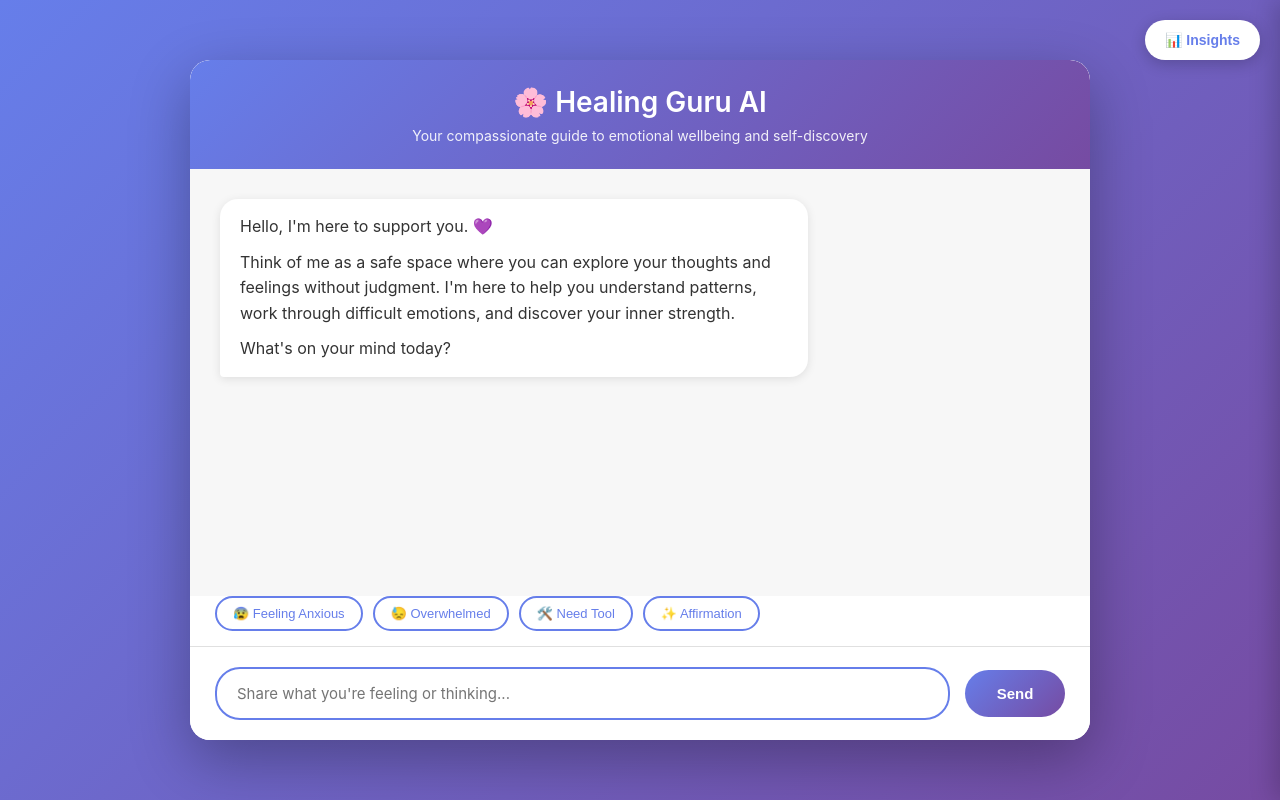
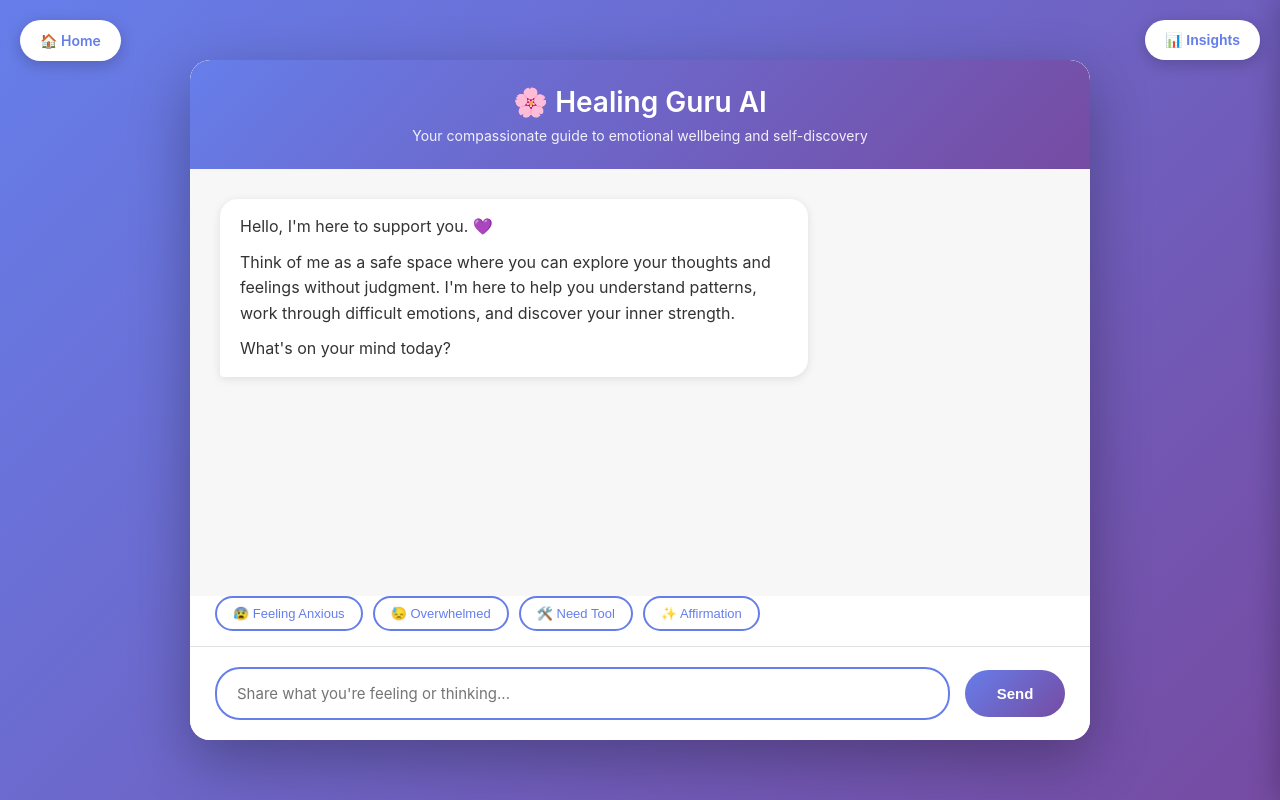
Before and after one commit to rootedlightwithin-create/Healing-Guru, a plain HTML site: page templates/chat.html in a window 1280 px wide. Drawn offline with Linux system fonts and the light colour scheme.

Commit message:
Add home button to chat page

```diff
--- a/templates/chat.html
+++ b/templates/chat.html
@@ -299,6 +299,34 @@
             z-index: 1000;
         }
 
+        .home-button {
+            position: fixed;
+            top: 20px;
+            left: 20px;
+            background: white;
+            border: none;
+            padding: 12px 20px;
+            border-radius: 25px;
+            box-shadow: 0 4px 15px rgba(0, 0, 0, 0.2);
+            cursor: pointer;
+            font-size: 14px;
+            font-weight: 600;
+            color: #667eea;
+            z-index: 1000;
+            text-decoration: none;
+            display: inline-flex;
+            align-items: center;
+            gap: 8px;
+            transition: all 0.2s;
+        }
+
+        .home-button:hover {
+            background: #667eea;
+            color: white;
+            transform: translateY(-2px);
+            box-shadow: 0 6px 20px rgba(102, 126, 234, 0.4);
+        }
+
         .insights-panel {
             position: fixed;
             right: -350px;
@@ -371,6 +399,7 @@
     </style>
 </head>
 <body>
+    <a href="/" class="home-button">🏠 Home</a>
     <button class="sidebar-toggle" onclick="toggleInsights()">📊 Insights</button>
 
     <div class="container">
```
